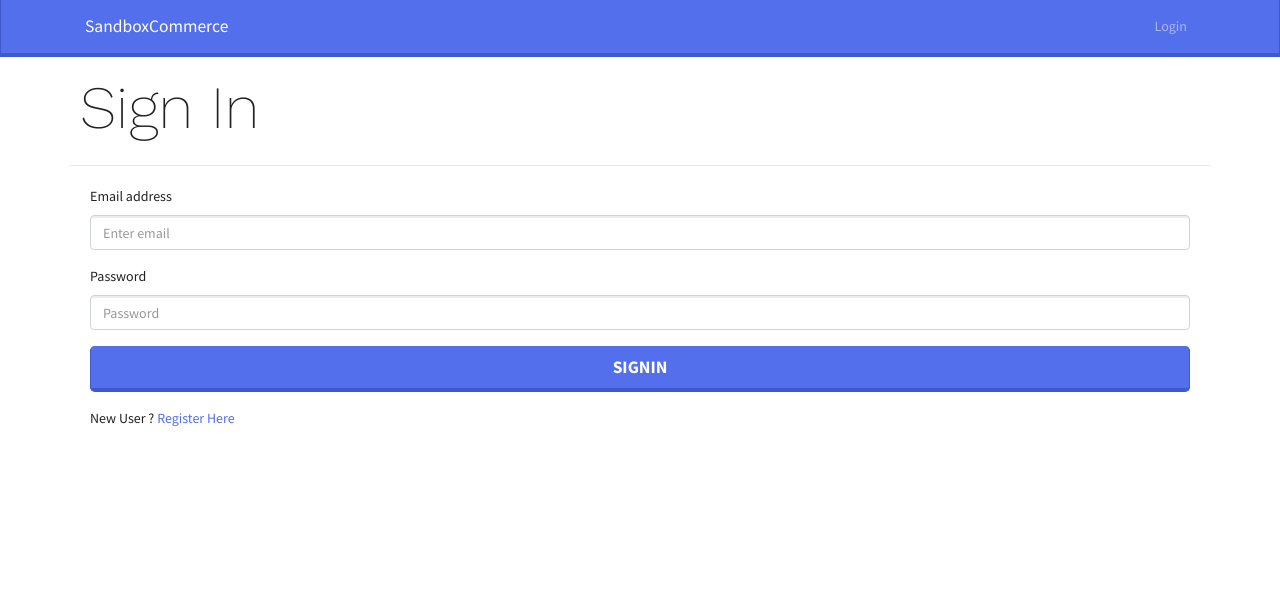
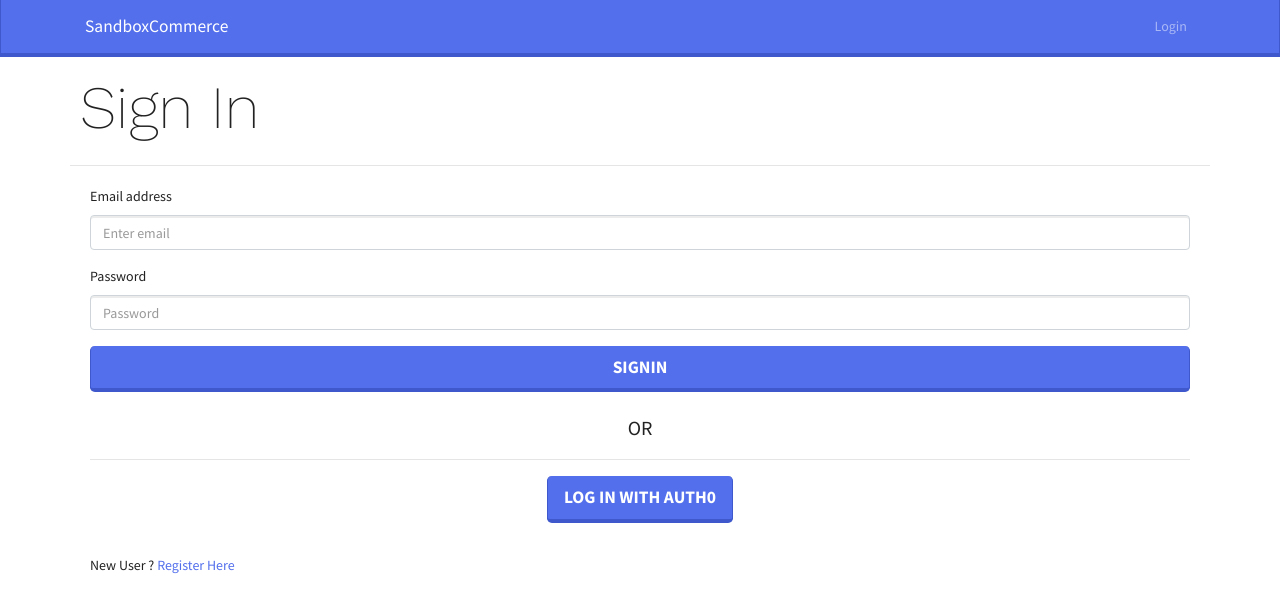
Before and after one commit to Foluwa/sandboxcommerce, a React (Create React App) app in the folder frontend/: page / in a window 1280 px wide. Shown: the top 612 px of the page. Built offline with nearby package versions, Linux system fonts and the light colour scheme; no server answers.

Commit message:
I implemented Auth0

```diff
--- a/frontend/package.json
+++ b/frontend/package.json
@@ -4,6 +4,7 @@
   "version": "0.1.0",
   "private": true,
   "dependencies": {
+    "@auth0/auth0-react": "^1.10.1",
     "@testing-library/jest-dom": "^5.11.4",
     "@testing-library/react": "^11.1.0",
     "@testing-library/user-event": "^12.1.10",
@@ -12,6 +13,7 @@
     "react": "^17.0.1",
     "react-bootstrap": "^1.6.4",
     "react-dom": "^17.0.1",
+    "react-json-pretty": "^2.2.0",
     "react-markdown": "^6.0.1",
     "react-redux": "^7.2.2",
     "react-router-dom": "^5.2.0",
--- a/frontend/src/actions/userActions.js
+++ b/frontend/src/actions/userActions.js
@@ -46,7 +46,7 @@ export const login = (email, password) => async (dispatch) => {
   }
 };
 
-export const logout = () => async (dispatch) => {
+export const userLogout = () => async (dispatch) => {
   localStorage.removeItem("userInfo");
   dispatch({ type: USER_LOGOUT });
 };
--- a/frontend/src/components/Header.js
+++ b/frontend/src/components/Header.js
@@ -5,9 +5,10 @@ import {
   Navbar,
   NavDropdown,
 } from "react-bootstrap";
+import { useAuth0 } from '@auth0/auth0-react';
 import { useDispatch, useSelector } from "react-redux";
 import { } from "react-router-dom";
-import { logout } from "../actions/userActions";
+import { userLogout } from "../actions/userActions";
 import { capitalizeChar } from '../helpers/utility';
 function Header() {
   const dispatch = useDispatch();
@@ -15,8 +16,11 @@ function Header() {
   const userLogin = useSelector((state) => state.userLogin);
   const { userInfo } = userLogin;
 
+  const { logout, isAuthenticated } = useAuth0();
+
   const logoutHandler = () => {
-    dispatch(logout());
+    logout();
+    dispatch(userLogout());
   };
 
   useEffect(() => { }, [userInfo]);
--- a/frontend/src/index.js
+++ b/frontend/src/index.js
@@ -5,11 +5,20 @@ import reportWebVitals from "./reportWebVitals";
 import { Provider } from "react-redux";
 import store from "./store";
 import "./bootstrap.min.css";
+import { Auth0Provider } from '@auth0/auth0-react';
+
+const domain = process.env.REACT_APP_AUTH0_DOMAIN;
+const clientId = process.env.REACT_APP_AUTH0_CLIENT_ID;
 
 ReactDOM.render(
+  <Auth0Provider
+  domain={domain}
+  clientId={clientId}
+  redirectUri={window.location.origin}>
   <Provider store={store}>
     <App />
-  </Provider>,
+  </Provider>
+  </Auth0Provider>,
   document.getElementById("root")
 );
 
--- a/frontend/src/screens/Dashboard/Dashboard.jsx
+++ b/frontend/src/screens/Dashboard/Dashboard.jsx
@@ -1,13 +1,19 @@
 import React, { useEffect } from "react";
 import { Table } from "react-bootstrap";
+
+import { useAuth0 } from "@auth0/auth0-react";
+import JSONPretty from 'react-json-pretty';
+
 import MainScreen from "../../components/MainScreen";
 import { useDispatch, useSelector } from "react-redux";
 import { fetchUsers } from "../../actions/userActions";
 import Loading from "../../components/Loading";
 import ErrorMessage from "../../components/ErrorMessage";
-import { convertDate,capitalizeChar } from '../../helpers/utility';
+import { convertDate, capitalizeChar } from '../../helpers/utility';
 
 const Dashboard = ({ history }) => {
+  const { user, isAuthenticated } = useAuth0();
+
   const dispatch = useDispatch();
   const usersList = useSelector((state) => state.fetchUsers);
   const { loading, users, error } = usersList;
@@ -29,7 +35,17 @@ const Dashboard = ({ history }) => {
 
   return (
     <MainScreen title={`Welcome ${userInfo && userInfo.name}..`}>
-      <div className="container" style={{margin: '20px'}}>
+      <div className="container" style={{ margin: '20px' }}>
+
+        {isAuthenticated && (
+          <div>
+            <img src={user.picture} alt={user.name} />
+            <h2>{user.name}</h2>
+            <p>{user.email}</p>
+            <JSONPretty data={user} />
+            {/* {JSON.stringify(user, null, 2)} */}
+          </div>
+        )}
 
         {error && <ErrorMessage variant="danger">{error}</ErrorMessage>}
         {loading === true ? <Loading /> :
@@ -46,7 +62,7 @@ const Dashboard = ({ history }) => {
               </thead>
               <tbody>
                 {users && users.users.map((user, index) => {
-              return (<tr key={user._id}><td>{index+1}</td><td>{capitalizeChar(user.name)}</td><td>{user.email}</td><td>{user.description}</td><td>{convertDate(user.createdAt)}</td></tr>)
+                  return (<tr key={user._id}><td>{index + 1}</td><td>{capitalizeChar(user.name)}</td><td>{user.email}</td><td>{user.description}</td><td>{convertDate(user.createdAt)}</td></tr>)
                 }
                 )}
               </tbody>
--- a/frontend/src/screens/LoginScreen/LoginScreen.js
+++ b/frontend/src/screens/LoginScreen/LoginScreen.js
@@ -1,4 +1,5 @@
 import React, { useState, useEffect } from "react";
+import { useAuth0 } from '@auth0/auth0-react';
 import { Form, Button, Row, Col } from "react-bootstrap";
 import { useDispatch, useSelector } from "react-redux";
 import { Link } from "react-router-dom";
@@ -9,6 +10,9 @@ import MainScreen from "../../components/MainScreen";
 import "./LoginScreen.css";
 
 function LoginScreen({ history }) {
+  const { loginWithRedirect, isAuthenticated } = useAuth0();
+
+
   const [email, setEmail] = useState("");
   const [password, setPassword] = useState("");
 
@@ -57,6 +61,16 @@ function LoginScreen({ history }) {
           <Button variant="primary" className="btn btn-primary btn-lg btn-block" type="submit">
             Signin
           </Button>
+          <br />
+          <p style={{ textAlign: 'center' }}>
+            <span style={{ fontSize: '20px' }}>OR</span>
+            <hr />
+            {!isAuthenticated && (
+              <Button className="btn btn-primary btn-lg" onClick={() => loginWithRedirect()}>
+                Log In with Auth0
+              </Button>)}
+          </p>
+
         </Form>
         <Row className="py-3">
           <Col>
```
Also changed, not shown: 1 other file (tests, documents, lock files or other folders). Lines whose indentation alone changed are shown as unchanged.
